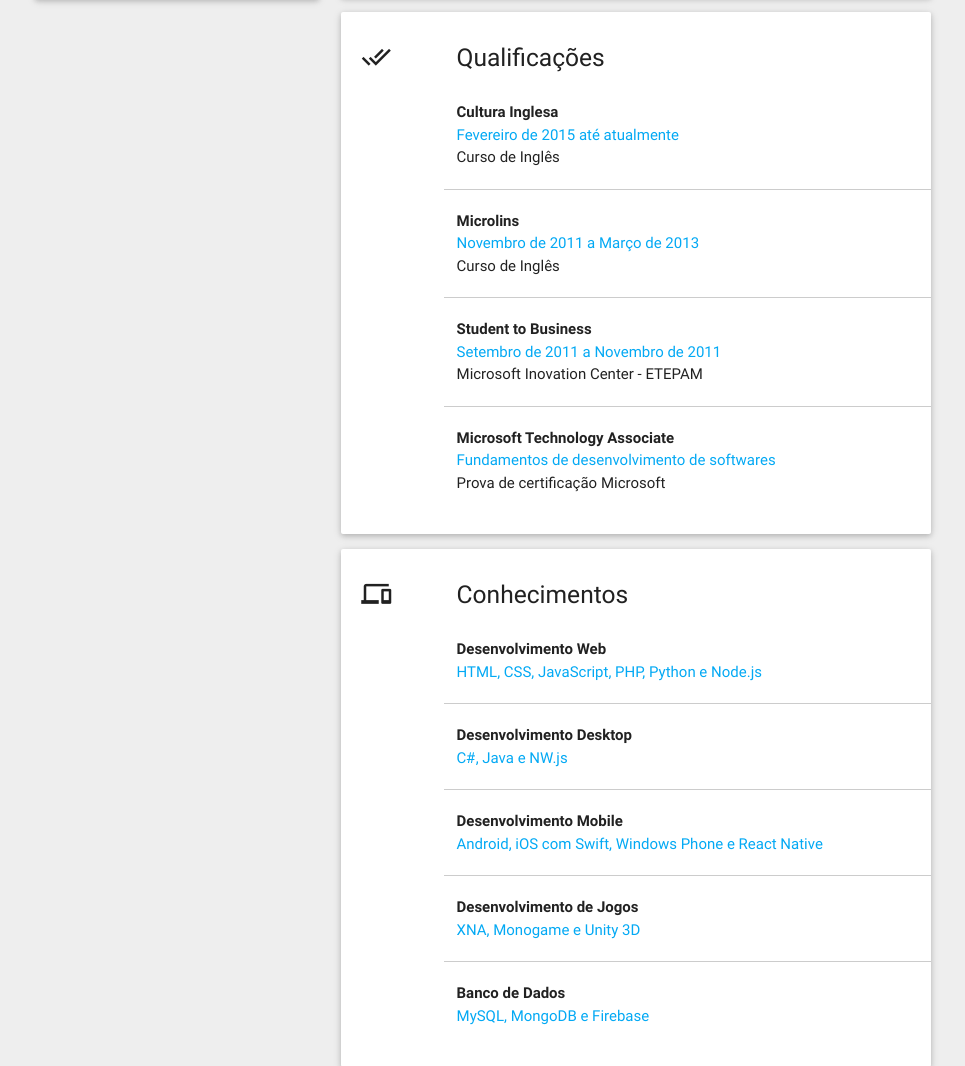
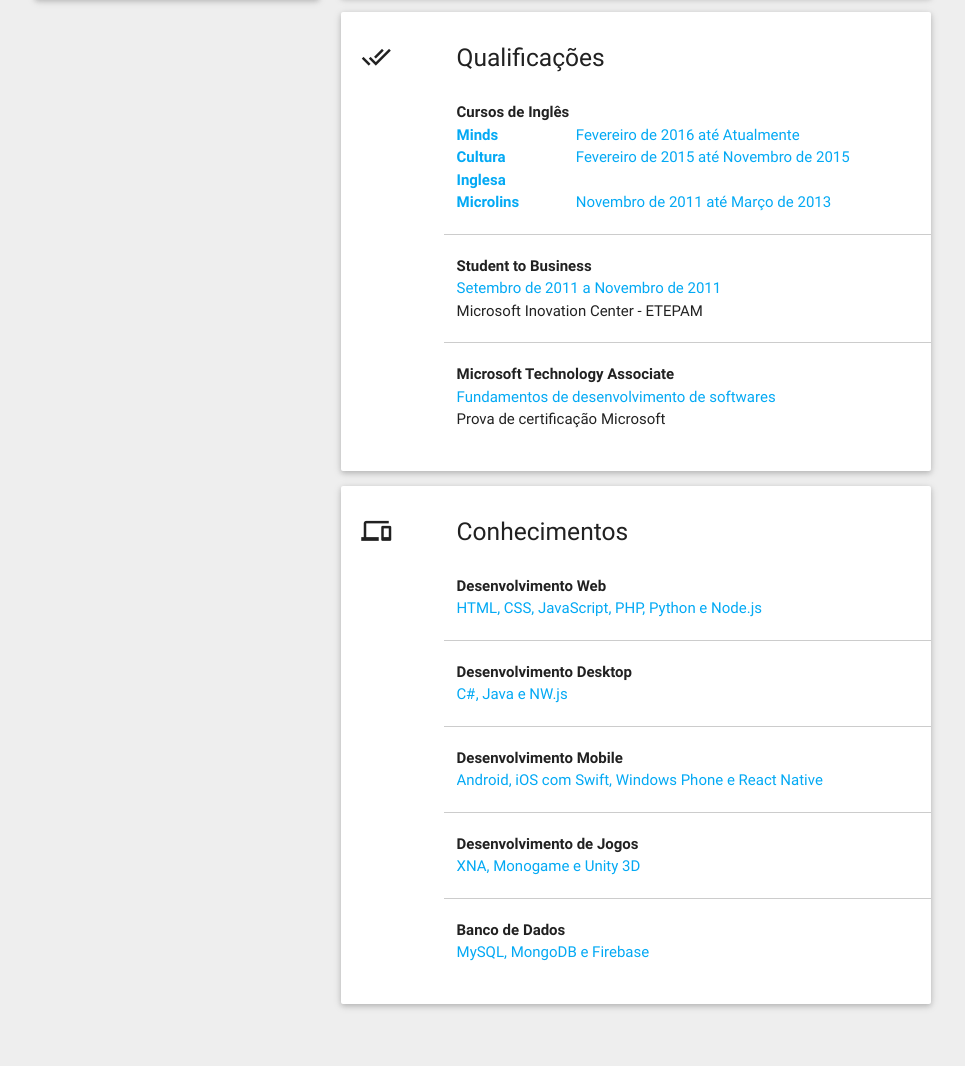
Before and after one commit to paulomenezes/paulomenezes.github.io, a plain HTML site: page index.html in a window 1280 px wide. Shown: the part 740-1806 px from the top of the page, without its empty margins (157-1122 px from the left). After the commit the page ends 1779 px from the top, so only its background shows below. Drawn offline with nearby package versions, Linux system fonts and the light colour scheme; files whose address does not match are found by name; a web font is replaced by a local one.

Commit message:
English courses

```diff
--- a/css/template.css
+++ b/css/template.css
@@ -60,3 +60,15 @@ body {
 .text-bold {
 	font-weight: bold;
 }
+
+.light-blue-text {
+	overflow: hidden;
+}
+
+.light-blue-text.row {
+	margin-bottom: 0;
+}
+
+.light-blue-text div:first-child {
+	font-weight: bold;
+}
--- a/index.html
+++ b/index.html
@@ -168,19 +168,19 @@
 
                         <div class="row">
                             <div class="col s10 offset-s2">
-                                <div class="text-bold">Cultura Inglesa</div>
-                                <div class="light-blue-text">Fevereiro de 2015 até atualmente</div>
-                                <div>Curso de Inglês</div>
-                            </div>
-                        </div>
-
-                        <div class="divider-content"></div>
-
-                        <div class="row">
-                            <div class="col s10 offset-s2">
-                                <div class="text-bold">Microlins</div>
-                                <div class="light-blue-text">Novembro de 2011 a Março de 2013</div>
-                                <div>Curso de Inglês</div>
+                                <div class="text-bold">Cursos de Inglês</div>
+                                <div class="light-blue-text row">
+                                    <div class="col s4 m4 l3">Minds</div>
+                                    <div class="col s8 m8 l9">Fevereiro de 2016 até Atualmente</div>
+                                </div>
+                                <div class="light-blue-text row">
+                                    <div class="col s4 m4 l3">Cultura Inglesa</div>
+                                    <div class="col s8 m8 l9">Fevereiro de 2015 até Novembro de 2015</div>
+                                </div>
+                                <div class="light-blue-text row">
+                                    <div class="col s4 m4 l3">Microlins</div>
+                                    <div class="col s8 m8 l9">Novembro de 2011 até Março de 2013</div>
+                                </div>
                             </div>
                         </div>
 
```
